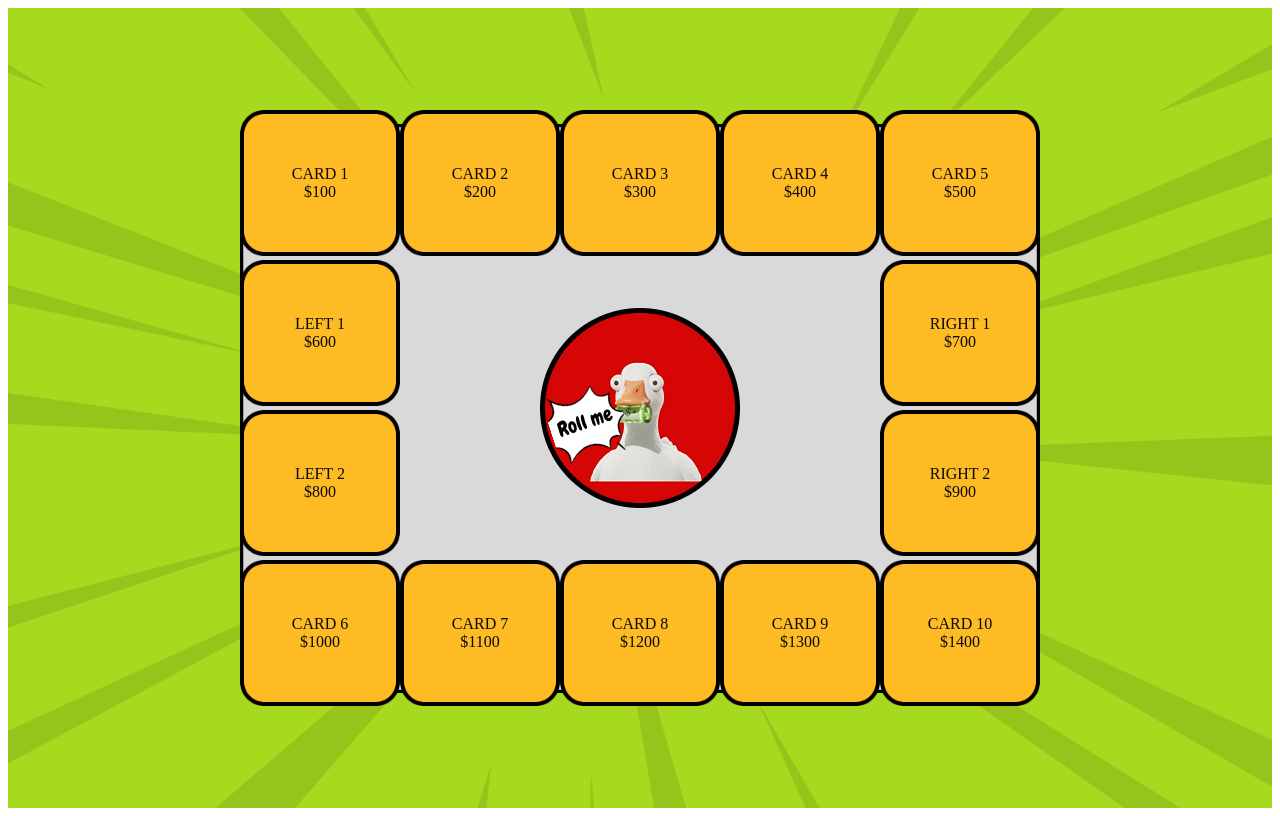
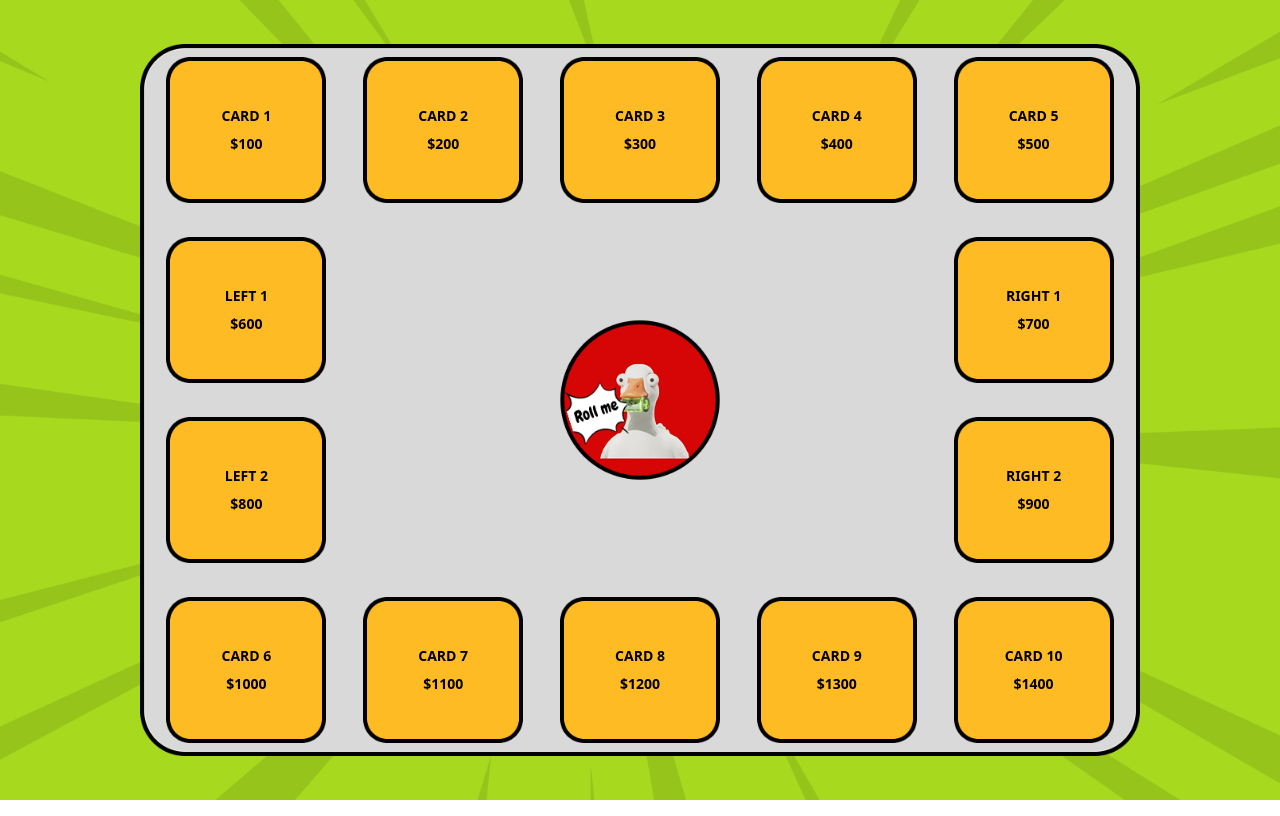
Before and after one commit to dipansrimany2006/gooz, a Next.js app: page / in a window 1280 px wide. Built offline with nearby package versions, Linux system fonts and the light colour scheme.

Commit message:
Size altered

```diff
--- a/src/app/globals.css
+++ b/src/app/globals.css
@@ -1,123 +1,5 @@
-@tailwind base;
-@tailwind components;
-@tailwind utilities;
+@import "tailwindcss";
 
-@custom-variant dark (&:is(.dark *));
-
-@theme inline {
-  --color-background: var(--background);
-  --color-foreground: var(--foreground);
-  --font-sans: var(--font-geist-sans);
-  --font-mono: var(--font-geist-mono);
-  --color-sidebar-ring: var(--sidebar-ring);
-  --color-sidebar-border: var(--sidebar-border);
-  --color-sidebar-accent-foreground: var(--sidebar-accent-foreground);
-  --color-sidebar-accent: var(--sidebar-accent);
-  --color-sidebar-primary-foreground: var(--sidebar-primary-foreground);
-  --color-sidebar-primary: var(--sidebar-primary);
-  --color-sidebar-foreground: var(--sidebar-foreground);
-  --color-sidebar: var(--sidebar);
-  --color-chart-5: var(--chart-5);
-  --color-chart-4: var(--chart-4);
-  --color-chart-3: var(--chart-3);
-  --color-chart-2: var(--chart-2);
-  --color-chart-1: var(--chart-1);
-  --color-ring: var(--ring);
-  --color-input: var(--input);
-  --color-border: var(--border);
-  --color-destructive: var(--destructive);
-  --color-accent-foreground: var(--accent-foreground);
-  --color-accent: var(--accent);
-  --color-muted-foreground: var(--muted-foreground);
-  --color-muted: var(--muted);
-  --color-secondary-foreground: var(--secondary-foreground);
-  --color-secondary: var(--secondary);
-  --color-primary-foreground: var(--primary-foreground);
-  --color-primary: var(--primary);
-  --color-popover-foreground: var(--popover-foreground);
-  --color-popover: var(--popover);
-  --color-card-foreground: var(--card-foreground);
-  --color-card: var(--card);
-  --radius-sm: calc(var(--radius) - 4px);
-  --radius-md: calc(var(--radius) - 2px);
-  --radius-lg: var(--radius);
-  --radius-xl: calc(var(--radius) + 4px);
+body {
+  margin: 0;
 }
-
-:root {
-  --radius: 0.625rem;
-  --background: oklch(1 0 0);
-  --foreground: oklch(0.145 0 0);
-  --card: oklch(1 0 0);
-  --card-foreground: oklch(0.145 0 0);
-  --popover: oklch(1 0 0);
-  --popover-foreground: oklch(0.145 0 0);
-  --primary: oklch(0.205 0 0);
-  --primary-foreground: oklch(0.985 0 0);
-  --secondary: oklch(0.97 0 0);
-  --secondary-foreground: oklch(0.205 0 0);
-  --muted: oklch(0.97 0 0);
-  --muted-foreground: oklch(0.556 0 0);
-  --accent: oklch(0.97 0 0);
-  --accent-foreground: oklch(0.205 0 0);
-  --destructive: oklch(0.577 0.245 27.325);
-  --border: oklch(0.922 0 0);
-  --input: oklch(0.922 0 0);
-  --ring: oklch(0.708 0 0);
-  --chart-1: oklch(0.646 0.222 41.116);
-  --chart-2: oklch(0.6 0.118 184.704);
-  --chart-3: oklch(0.398 0.07 227.392);
-  --chart-4: oklch(0.828 0.189 84.429);
-  --chart-5: oklch(0.769 0.188 70.08);
-  --sidebar: oklch(0.985 0 0);
-  --sidebar-foreground: oklch(0.145 0 0);
-  --sidebar-primary: oklch(0.205 0 0);
-  --sidebar-primary-foreground: oklch(0.985 0 0);
-  --sidebar-accent: oklch(0.97 0 0);
-  --sidebar-accent-foreground: oklch(0.205 0 0);
-  --sidebar-border: oklch(0.922 0 0);
-  --sidebar-ring: oklch(0.708 0 0);
-}
-
-.dark {
-  --background: oklch(0.145 0 0);
-  --foreground: oklch(0.985 0 0);
-  --card: oklch(0.205 0 0);
-  --card-foreground: oklch(0.985 0 0);
-  --popover: oklch(0.205 0 0);
-  --popover-foreground: oklch(0.985 0 0);
-  --primary: oklch(0.922 0 0);
-  --primary-foreground: oklch(0.205 0 0);
-  --secondary: oklch(0.269 0 0);
-  --secondary-foreground: oklch(0.985 0 0);
-  --muted: oklch(0.269 0 0);
-  --muted-foreground: oklch(0.708 0 0);
-  --accent: oklch(0.269 0 0);
-  --accent-foreground: oklch(0.985 0 0);
-  --destructive: oklch(0.704 0.191 22.216);
-  --border: oklch(1 0 0 / 10%);
-  --input: oklch(1 0 0 / 15%);
-  --ring: oklch(0.556 0 0);
-  --chart-1: oklch(0.488 0.243 264.376);
-  --chart-2: oklch(0.696 0.17 162.48);
-  --chart-3: oklch(0.769 0.188 70.08);
-  --chart-4: oklch(0.627 0.265 303.9);
-  --chart-5: oklch(0.645 0.246 16.439);
-  --sidebar: oklch(0.205 0 0);
-  --sidebar-foreground: oklch(0.985 0 0);
-  --sidebar-primary: oklch(0.488 0.243 264.376);
-  --sidebar-primary-foreground: oklch(0.985 0 0);
-  --sidebar-accent: oklch(0.269 0 0);
-  --sidebar-accent-foreground: oklch(0.985 0 0);
-  --sidebar-border: oklch(1 0 0 / 10%);
-  --sidebar-ring: oklch(0.556 0 0);
-}
-
-@layer base {
-  * {
-    @apply border-border outline-ring/50;
-  }
-  body {
-    @apply bg-background text-foreground;
-  }
-}
--- a/src/app/page.tsx
+++ b/src/app/page.tsx
@@ -3,33 +3,61 @@ import Card from '../components/card';
 
 export default function Home() {
   return (
-    <div className="min-h-screen bg-[url('/Gooz_bg.png')] bg-cover bg-center bg-no-repeat flex items-center justify-center">
-      <div className="bg-[url('/white-bg.png')] bg-contain bg-center bg-no-repeat w-[800px] h-[600px] relative flex items-center justify-center">
-        <div className="grid grid-cols-5 grid-rows-4 gap-4 w-full h-full p-8">
+    <div className="h-screen w-screen p-0 m-0 bg-[url('/Gooz_bg.png')] bg-cover bg-center bg-no-repeat flex items-center justify-center">
+      <div className="bg-[url('/white-bg.png')] bg-contain bg-center bg-no-repeat w-[1000px] h-[800px] relative flex items-center justify-center">
+        <div className="grid grid-cols-5 grid-rows-4 gap-4 w-full h-full py-12 px-4">
           {/* Top row - 5 cards */}
+          <div className="grid place-items-center">
             <Card name="Card 1" icon="/yellow_card.png" amount="$100" />
+          </div>
+          <div className="grid place-items-center">
             <Card name="Card 2" icon="/yellow_card.png" amount="$200" />
+          </div>
+          <div className="grid place-items-center">
             <Card name="Card 3" icon="/yellow_card.png" amount="$300" />
+          </div>
+          <div className="grid place-items-center">
             <Card name="Card 4" icon="/yellow_card.png" amount="$400" />
+          </div>
+          <div className="grid place-items-center">
             <Card name="Card 5" icon="/yellow_card.png" amount="$500" />
+          </div>
 
           {/* Second row - only first and last positions */}
+          <div className="grid place-items-center">
             <Card name="Left 1" icon="/yellow_card.png" amount="$600" />
-          <div className="col-span-3 row-span-2 rounded-lg flex items-center justify-center">
-            <img src={"/Group 1.png"} alt=''/>
           </div>
+          <div className="grid place-items-center col-span-3 row-span-2 rounded-lg">
+              <img src={"/Group 1.png"} alt='' height={250} width={250}/>
+          </div>
+          <div className="grid place-items-center">
             <Card name="Right 1" icon="/yellow_card.png" amount="$700" />
+          </div>
 
           {/* Third row - only first and last positions */}
+          <div className="grid place-items-center">
             <Card name="Left 2" icon="/yellow_card.png" amount="$800" />
+          </div>
+          <div className="grid place-items-center">
             <Card name="Right 2" icon="/yellow_card.png" amount="$900" />
+          </div>
 
           {/* Bottom row - 5 cards */}
+          <div className="grid place-items-center">
             <Card name="Card 6" icon="/yellow_card.png" amount="$1000" />
+          </div>
+          <div className="grid place-items-center">
             <Card name="Card 7" icon="/yellow_card.png" amount="$1100" />
+          </div>
+          <div className="grid place-items-center">
             <Card name="Card 8" icon="/yellow_card.png" amount="$1200" />
+          </div>
+          <div className="grid place-items-center">
             <Card name="Card 9" icon="/yellow_card.png" amount="$1300" />
+          </div>
+          <div className="grid place-items-center">
             <Card name="Card 10" icon="/yellow_card.png" amount="$1400" />
+          </div>
         </div>
       </div>
     </div>
--- a/src/components/card.tsx
+++ b/src/components/card.tsx
@@ -7,7 +7,7 @@ interface CardProps {
 
 export default function Card({ name, icon, amount, isSpecial = false }: CardProps) {
   return (
-    <div className="relative w-32 h-32 flex items-center justify-center bg-[url('/yellow_card.png')] bg-contain bg-center bg-no-repeat">
+    <div className="relative w-40 h-40 flex items-center justify-center bg-[url('/yellow_card.png')] bg-contain bg-center bg-no-repeat">
       {/* <img
         src="/yellow-card.png"
         alt="card background"
```
Lines whose indentation alone changed are shown as unchanged.
